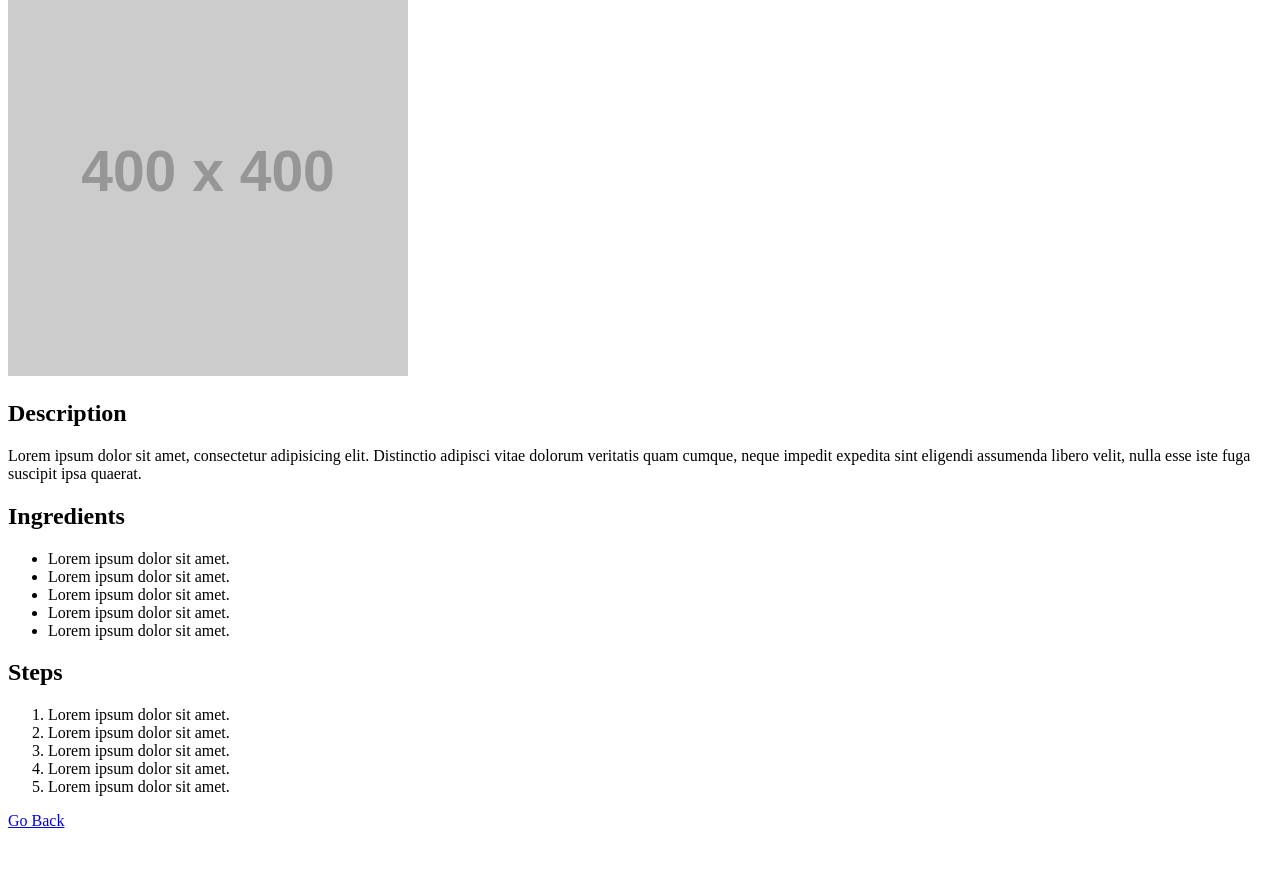
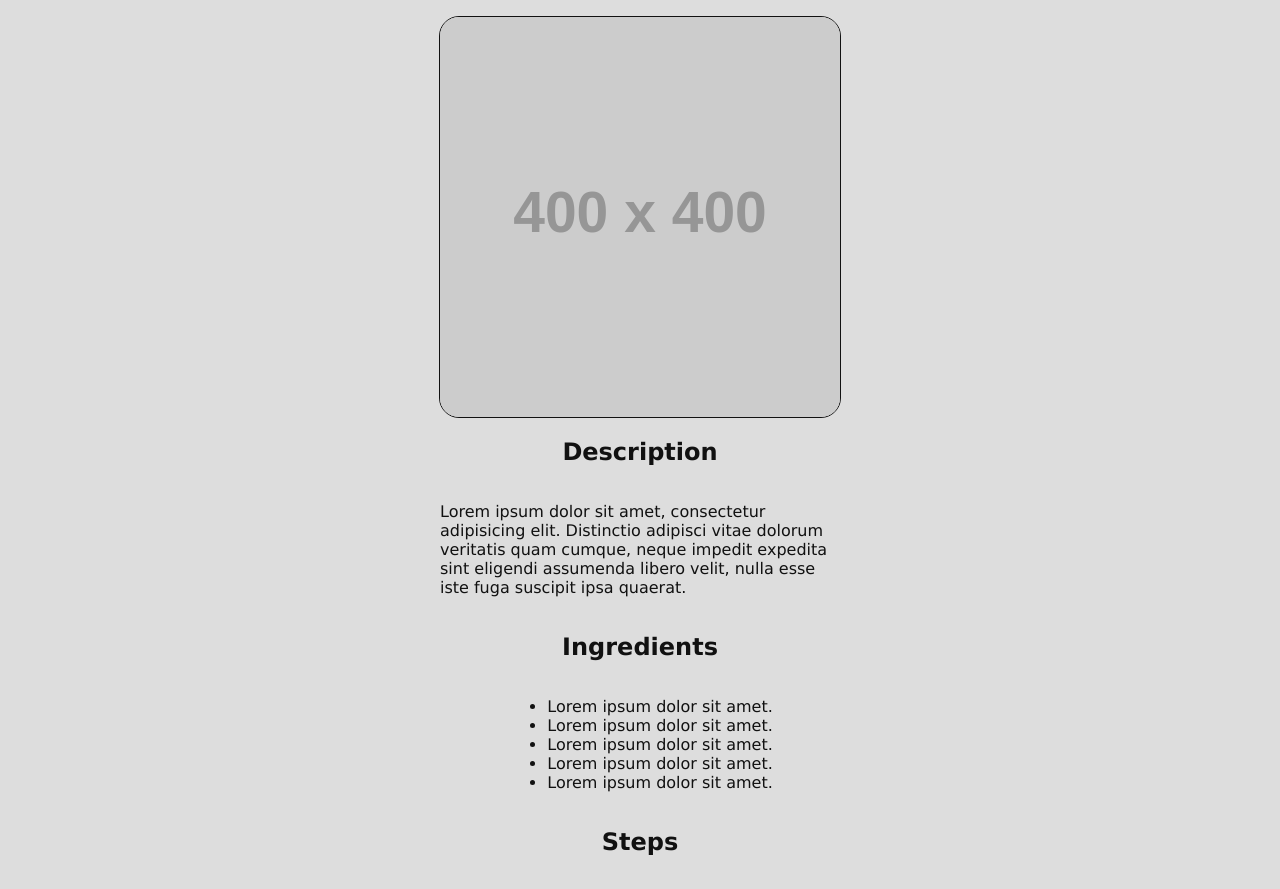
Before and after one commit to karimkhatri/odin-recipes, a plain HTML site: page recipes/recipe1.html in a window 1280 px wide. Shown: the part 104-993 px from the top of the page. Before the commit the page ends 942 px from the top, so only its background shows below. Drawn offline with Linux system fonts and the light colour scheme; placeholder pictures from the web are drawn by us.

Commit message:
Add some styling

```diff
--- a/recipes/recipe1.html
+++ b/recipes/recipe1.html
@@ -3,9 +3,11 @@
     <head>
         <meta charset="UTF-8">
         <title>First Recipe</title>
+        <link rel="stylesheet" href="../style.css">
     </head>
     <body>
         <h1>First Recipe</h1>
+        <div class="container1">
         <img src="https://placehold.co/400" alt="Recipe Image">
         <h2>Description</h2>
         <p>Lorem ipsum dolor sit amet, consectetur adipisicing elit. Distinctio adipisci vitae dolorum veritatis quam cumque, neque impedit expedita sint eligendi assumenda libero velit, nulla esse iste fuga suscipit ipsa quaerat.</p>
@@ -26,5 +28,6 @@
             <li>Lorem ipsum dolor sit amet.</li>
         </ol>
         <a href="../index.html">Go Back</a>
+        </div>
     </body>
 </html>
--- /dev/null
+++ b/style.css
@@ -0,0 +1,41 @@
+body {
+    background-color: #ddd;
+    font-family: Verdana, sans-serif;
+    color: #111;
+}
+
+h1 {
+    font-size: 48px;
+    text-align: center;
+}
+
+.container {
+    display: flex;
+    justify-content: space-evenly;
+    align-items: center;
+}
+
+a {
+    text-decoration: none;
+    background-color: #111;
+    color: #ddd;
+    padding: 8px 16px;
+    border-radius: 6px;
+    cursor: pointer;
+}
+
+img {
+    border: 1px solid #111;
+    border-radius: 20px;
+}
+
+.container1 {
+    display: flex;
+    flex-direction: column;
+    justify-content: center;
+    align-items: center;
+}
+
+p {
+    max-width: 400px;
+}
```
Also changed, not shown: index.html (+6 -3 lines), recipes/recipe2.html (+3 -0 lines), recipes/recipe3.html (+3 -0 lines).
